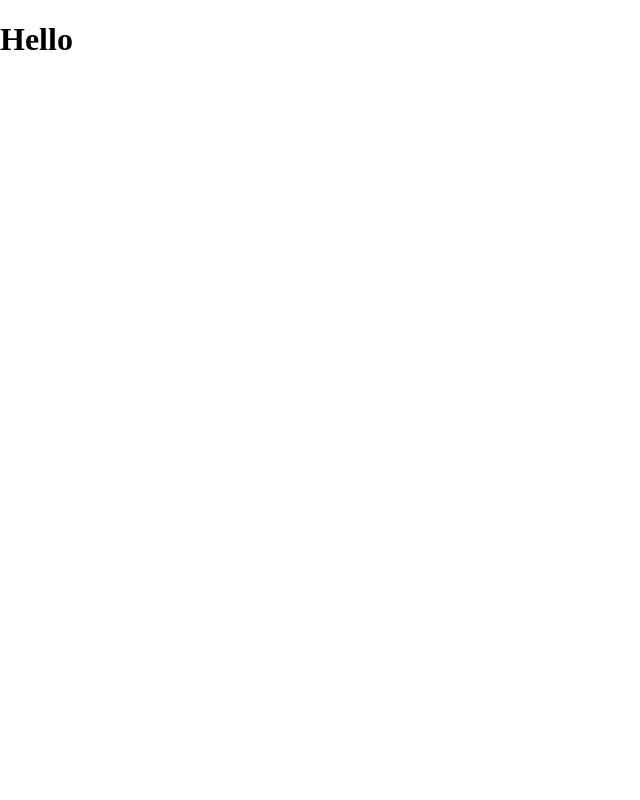
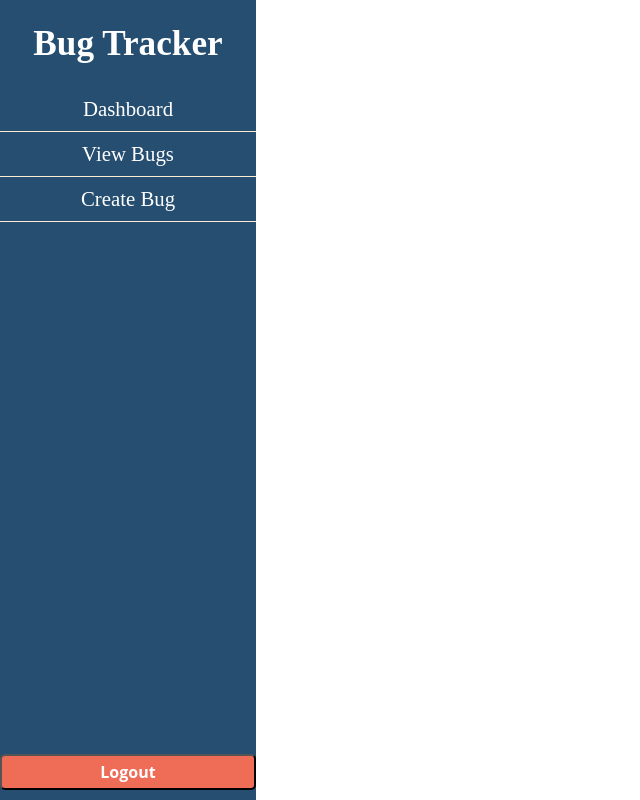
Before and after one commit to gbullardpurpl/react-bug-tracker, a React (Create React App) app: page / in a window 1280 px wide. Both pictures are taken after typing "Sample", "Sample123" into the empty fields and a click on the button "Login". Shown: the whole page, without its empty margins (0-640 px from the left). Built offline with nearby package versions, Linux system fonts and the light colour scheme.

Commit message:
1st Route for ViewBugs and testing as non admin.

```diff
--- a/package.json
+++ b/package.json
@@ -10,6 +10,7 @@
     "react": "^18.1.0",
     "react-dom": "^18.1.0",
     "react-redux": "^8.0.1",
+    "react-router-dom": "^6.3.0",
     "react-scripts": "5.0.1",
     "web-vitals": "^2.1.4"
   },
--- a/src/App.js
+++ b/src/App.js
@@ -1,18 +1,22 @@
 import React from 'react';
 import { useSelector } from 'react-redux';
 import LoginForm from './Views/Login/loginForm';
+import { BrowserRouter as Router } from 'react-router-dom';
+import SideBar from './Views/SideBar/sideBar';
 //import ViewBugPage from './Views/BugCard/bugCard';
 
 const App = () => {
   const {auth} = useSelector(state => state);
   return (
-    <>
+    <Router>
       {
         !auth.loggedIn ?
         <LoginForm /> :
-        <h1 className="not-logged-in">Hello</h1>
+        <>
+          <SideBar />
+        </>
       }
-    </>
+    </Router>
   );
 }
 
--- a/src/Views/BugCard/bugCard.jsx
+++ b/src/Views/BugCard/bugCard.jsx
@@ -2,7 +2,7 @@ import React from 'react';
 
 import './bugCard.css';
 
-export default (props) => {
+const BugCard = (props) => {
     const {name, priority, version} = props.bug;
     function Clicked() {
         props.Clicked(props.name);
@@ -15,3 +15,5 @@ export default (props) => {
         </div>
     );
 };
+
+export default BugCard;
--- a/src/Views/Pages/viewBugs.jsx
+++ b/src/Views/Pages/viewBugs.jsx
@@ -3,7 +3,7 @@ import { useDispatch, useSelector } from 'react-redux';
 import { getBugs } from '../../Controllers/Redux/bugSlice';
 import BugCard from '../BugCard/bugCard';
 
-export default () => {
+const ViewBugs = () => {
     const dispatch = useDispatch();
     const { bugs } = useSelector(state => state);
 
@@ -19,3 +19,5 @@ export default () => {
         </div>
     );
 }
+
+export default ViewBugs;
--- /dev/null
+++ b/src/Views/SideBar/sideBar.css
@@ -0,0 +1,34 @@
+.sidebar {
+    position: fixed;
+    grid-column: 1;
+    width: 20%;
+    height: 100vh;
+    background-color: var(--prim-color);
+    text-align: center;
+}
+.sidebar .brand {
+    font-size: 2.2rem;
+}
+.sidebar ul {
+    list-style: none;
+    padding: 0;
+}
+.sidebar li {
+    padding: 10px;
+    font-size: 1.3rem;
+    border-bottom: 1px groove #ffebd3;
+}
+.sidebar li:hover {
+    transition: all 0.3s;
+    background-color: #f17105;
+}
+.sidebar .nav-link {
+    text-decoration: none;
+    color: white;
+}
+.sidebar .logout {
+    position: absolute;
+    bottom: 0;
+    left: 0;
+    width: 100%;
+}
--- /dev/null
+++ b/src/Views/SideBar/sideBar.jsx
@@ -0,0 +1,34 @@
+import React from 'react';
+import { Link } from 'react-router-dom';
+import { useDispatch, useSelector } from 'react-redux';
+
+import { signOut } from '../../Controllers/Redux/authSlice';
+
+import './sideBar.css';
+
+const SideBar = () => {
+    const dispatch = useDispatch();
+    const { auth } = useSelector(state => state);
+
+    function logOut() {
+        dispatch(signOut());
+    }
+
+    return (
+        <div className="sidebar">
+            <Link className="nav-link" to="/">
+                <h1 className="brand">Bug Tracker</h1>
+            </Link>
+            <ul>
+                <li><Link className="nav-link" to="/">Dashboard</Link></li>
+                <li><Link className="nav-link" to="/viewbugs">View Bugs</Link></li>
+                {auth.admin && // If admin only
+                    <li><Link className="nav-link" to="/createbug">Create Bug</Link></li>
+                }
+            </ul>
+            <button className="nav-link logout" onClick={logOut}>Logout</button>
+        </div>
+    );
+}
+
+export default SideBar;
```
Also changed, not shown: 2 other files (tests, documents, lock files or other folders).
